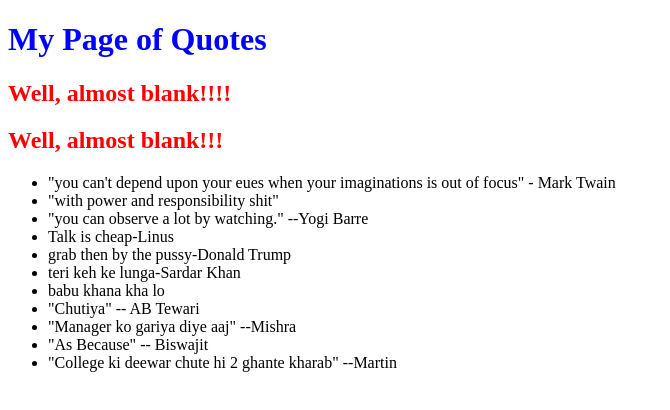
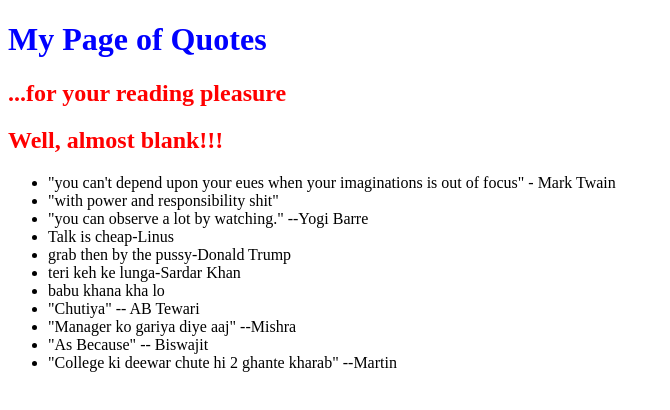
Before and after one commit to asagraw/0main_openSAP_repo, a plain HTML site: page index.html in a window 1280 px wide. Shown: the whole page, without its empty margins (0-670 px from the left). Drawn offline with Linux system fonts and the light colour scheme.

Commit message:
changed sec header to 'FYR pleasure'

```diff
--- a/index.html
+++ b/index.html
@@ -9,7 +9,7 @@
 	<h1>
 	 My Page of Quotes
 	</h1>
-	<h2>Well, almost blank!!!!</h2>
+	<h2>...for your reading pleasure</h2>
 	<h2>Well, almost blank!!!</h2>
 	<ul>
 		<li>"you can't depend upon your eues when your imaginations is out of focus" - Mark Twain</li>
```
